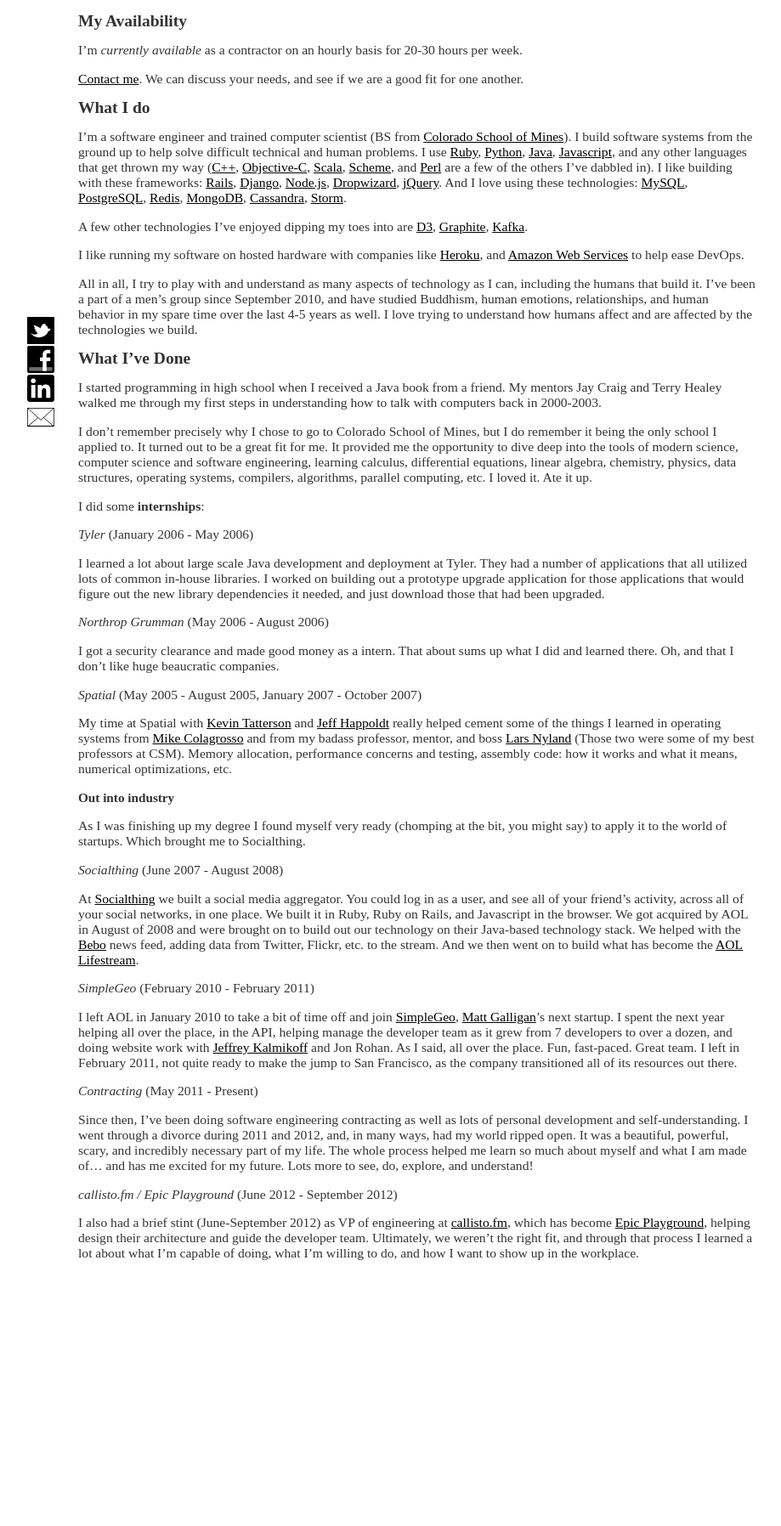
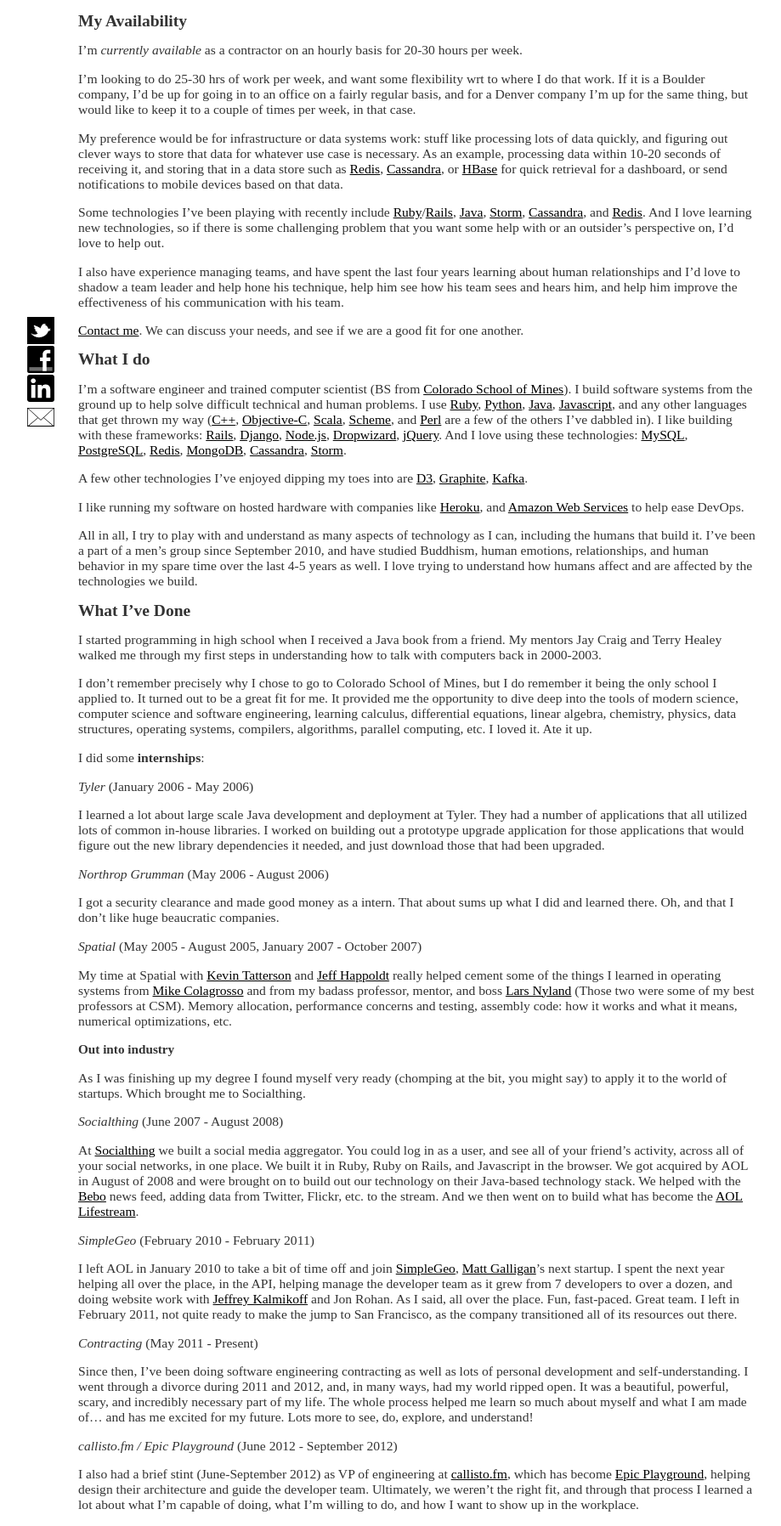
Before and after one commit to jlongtine/jlongtine.github.com, a Jekyll site: the page built from hire-me.md, in a window 1280 px wide. Shown: the whole page at 85% size, without its empty margins (148-1067 px from the left). Built offline with Jekyll 4.4.1, drawn with Linux system fonts in a browser that asks for light colours; before the commit the page ends 1500 px from its top, so only the background shows below that.

Commit message:
Update hire me to show availability

```diff
--- a/hire-me.md
+++ b/hire-me.md
@@ -6,6 +6,14 @@
 ## My Availability
 
 I'm *currently available* as a contractor on an hourly basis for 20-30 hours per week.
+
+I'm looking to do 25-30 hrs of work per week, and want some flexibility wrt to where I do that work. If it is a Boulder company, I'd be up for going in to an office on a fairly regular basis, and for a Denver company I'm up for the same thing, but would like to keep it to a couple of times per week, in that case.
+
+My preference would be for infrastructure or data systems work: stuff like processing lots of data quickly, and figuring out clever ways to store that data for whatever use case is necessary. As an example, processing data within 10-20 seconds of receiving it, and storing that in a data store such as [Redis](http://redis.io/), [Cassandra](http://cassandra.apache.org/), or [HBase](http://hbase.apache.org/) for quick retrieval for a dashboard, or send notifications to mobile devices based on that data.
+
+Some technologies I've been playing with recently include [Ruby](http://www.ruby-lang.org/en/)/[Rails](http://rubyonrails.org/), [Java](http://www.java.com/en/), [Storm](http://storm-project.net/), [Cassandra](http://cassandra.apache.org/), and [Redis](http://redis.io/). And I love learning new technologies, so if there is some challenging problem that you want some help with or an outsider's perspective on, I'd love to help out.
+
+I also have experience managing teams, and have spent the last four years learning about human relationships and I'd love to shadow a team leader and help hone his technique, help him see how his team sees and hears him, and help him improve the effectiveness of his communication with his team.
 
 [Contact me](mailto:thoughts@joellongtine.com). We can discuss your needs, and see if we are a good fit for one another.
 
```
